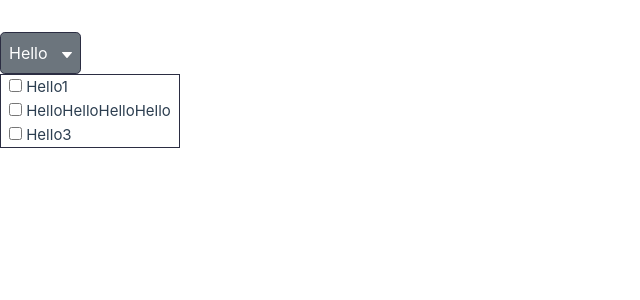
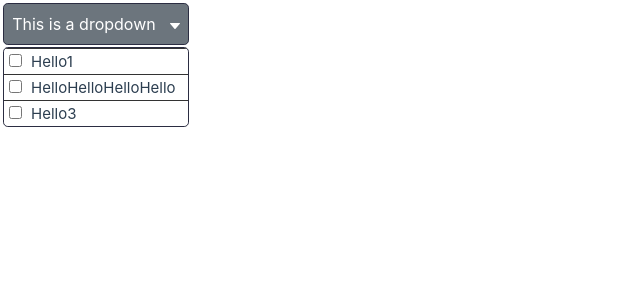
Before and after one commit to davidriggins/Dropdown, a Vue app in the folder vue-multiselect/: page / in a window 1280 px wide. Shown: the top 300 px of the page, without its empty margins (0-640 px from the left). Built offline with nearby package versions, Linux system fonts and the light colour scheme.

Commit message:
More styling. Max height and scrollable.

```diff
--- a/vue-multiselect/src/App.vue
+++ b/vue-multiselect/src/App.vue
@@ -1,8 +1,4 @@
 <template>
-  <nav>
-    <!-- <RouterLink to="/">Home</RouterLink> -->
-  </nav>
-
   <RouterView />
 </template>
 
--- a/vue-multiselect/src/components/Dropdown.vue
+++ b/vue-multiselect/src/components/Dropdown.vue
@@ -10,7 +10,7 @@
       <div class="list-items-div" v-if="isOpen">
         <ul class="list-items">
           <li class="list-item" v-for="(option, index) in filteredOptions" :key="index">
-            <span><input type="checkbox" /> {{ option }} </span>
+            <span><input class="input" type="checkbox" /> {{ option }} </span>
           </li>
         </ul>
       </div>
@@ -21,7 +21,7 @@
 <script setup>
 import { ref } from "vue";
 
-const title = ref("Hello");
+const title = ref("This is a dropdown");
 const isOpen = ref(true);
 const filteredOptions = ref(["Hello1", "HelloHelloHelloHello", "Hello3"]);
 </script>
@@ -48,25 +48,43 @@ a svg {
   margin-left: 10px;
 }
 
+.dropdown-list {
+  display: inline-block;
+  max-width: 600px;
+  margin: 0.2rem;
+}
+
 .list-items-div {
+  max-width: 600px;
 }
 .list-items {
+  list-style-type: none;
   padding: 0;
-  margin: 0;
+  margin-top: 2px;
   border: 1px solid #2b2d42;
+  max-height: 24rem;
+  overflow: hidden;
+  overflow-y: auto;
+  border-radius: 0.3rem;
 }
 .list-item {
-  list-style-type: none;
+  border-top: 1px solid #333;
+  display: block;
+}
+
+.list-item:hover,
+.list-item:focus {
+  cursor: pointer;
 }
 
 .list-item span {
-  margin: 0.5rem;
+  display: block;
 }
 .list-item span:hover {
-  background-color: red;
+  background-color: #eee;
 }
 
-.dropdown-list {
-  display: inline-block;
+.input {
+  margin: 0.3rem;
 }
 </style>
```
